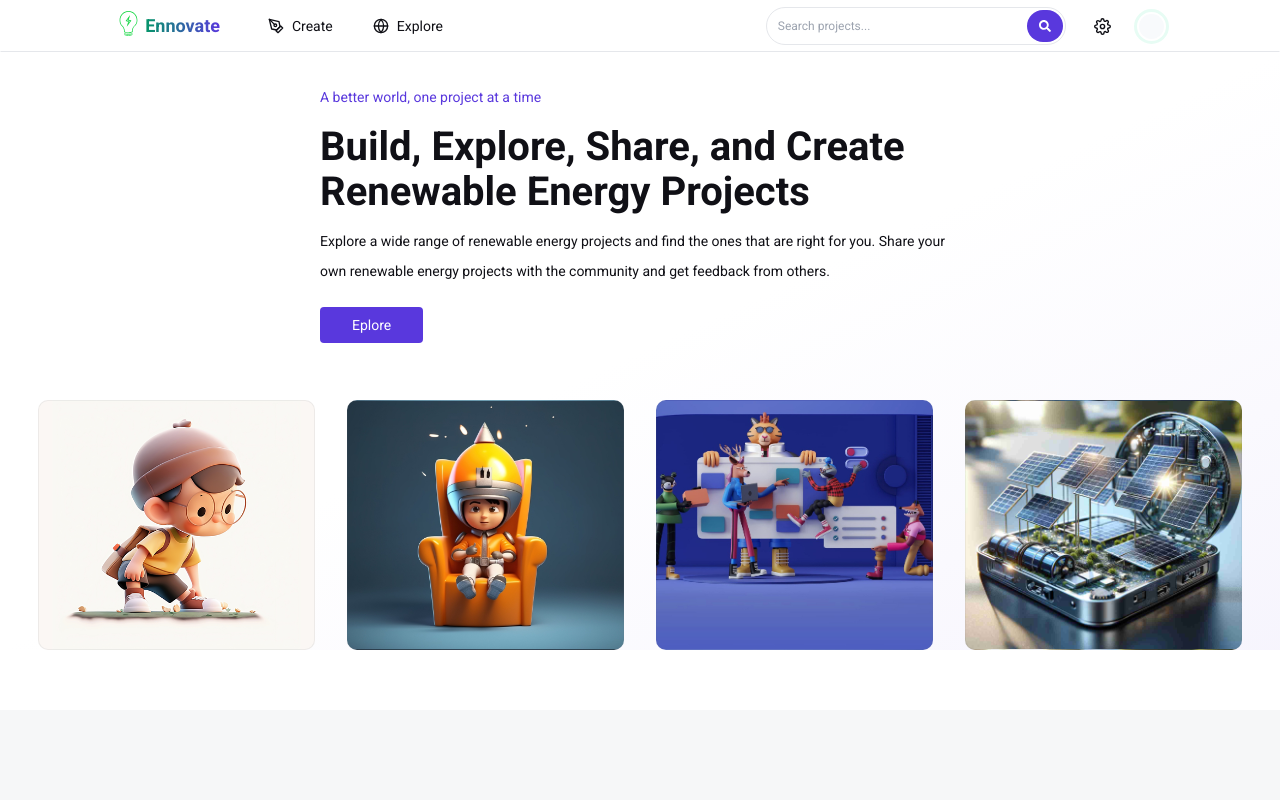
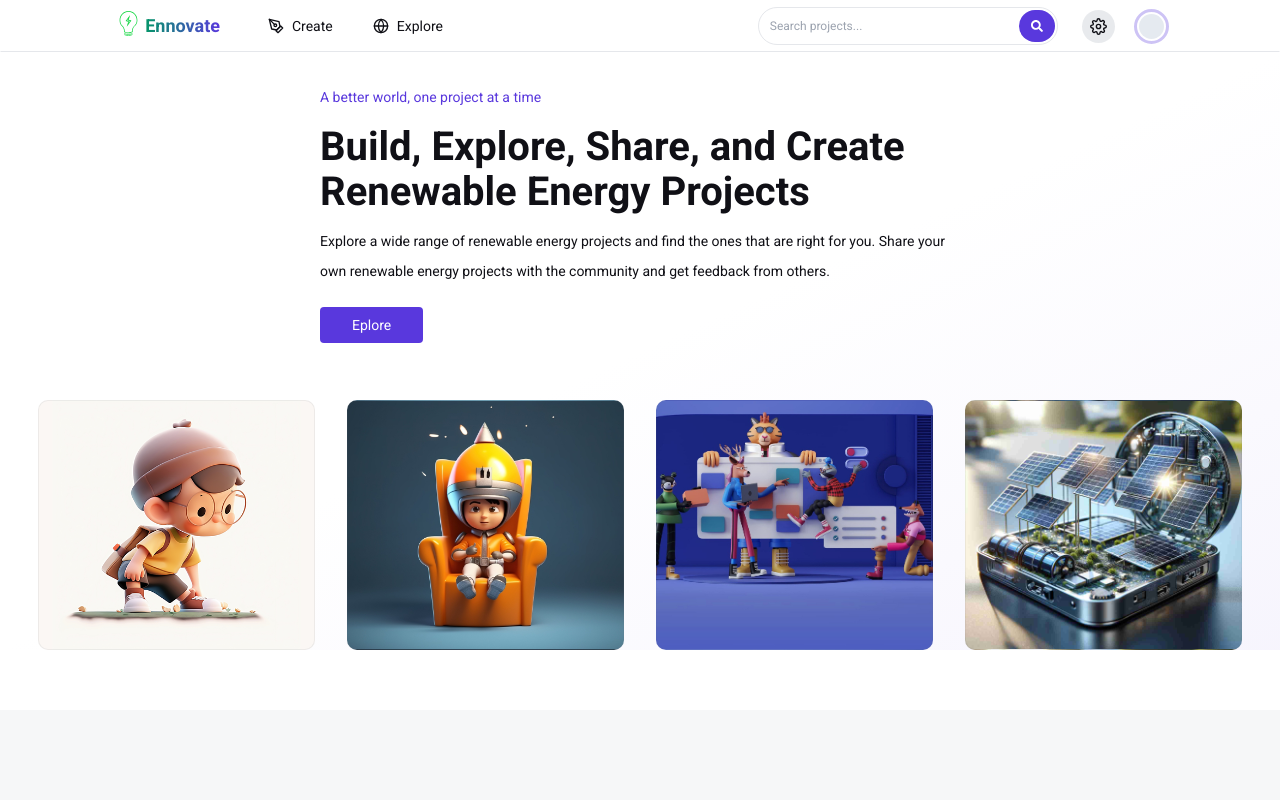
Before and after one commit to abel-otegbola/Ennovate, a React (Vite) app: page / in a window 1280 px wide. Shown: the top 800 px of the page. Built offline with nearby package versions, Linux system fonts and the light colour scheme; no server answers; the database is empty.

Commit message:
style: avatar bg color chang in topbar

```diff
--- a/src/components/topbar/topbar.tsx
+++ b/src/components/topbar/topbar.tsx
@@ -46,12 +46,12 @@ function Topbar() {
                 <div className="md:w-[300px] md:block hidden">
                     <Searchbar />
                 </div>
-                <a href="/settings" className="hover:text-green" role="menuitem">
+                <a href="/settings" className="hover:text-purple hover:outline hover:outline-purple/[0.3] outline-offset-1 p-1 rounded-full bg-gray-300/[0.5]" role="menuitem">
                     <FiSettings className="text-[25px] p-1 rounded" />
                 </a>
 
                 <button
-                    className="flex items-center justify-center w-[25px] h-[25px] py-0 rounded-full bg-slate-100/[0.5] outline outline-offset-2 outline-green/[0.1] hover:text-green"
+                    className="flex items-center justify-center w-[25px] h-[25px] py-0 rounded-full bg-slate-300/[0.5] outline outline-offset-2 outline-purple/[0.3] hover:text-green"
                     role="menuitem"
                     aria-haspopup="true" aria-expanded={open} aria-controls="menu-popup"
                     onKeyUp={(e) => handleKeyUp(e.key)} onClick={() => setOpen(!open)}
```
